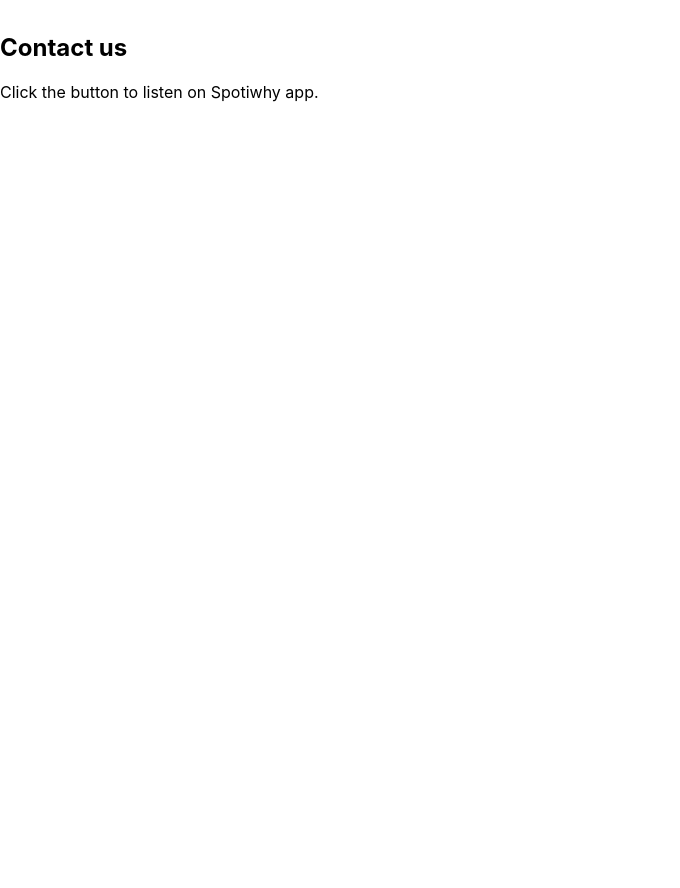
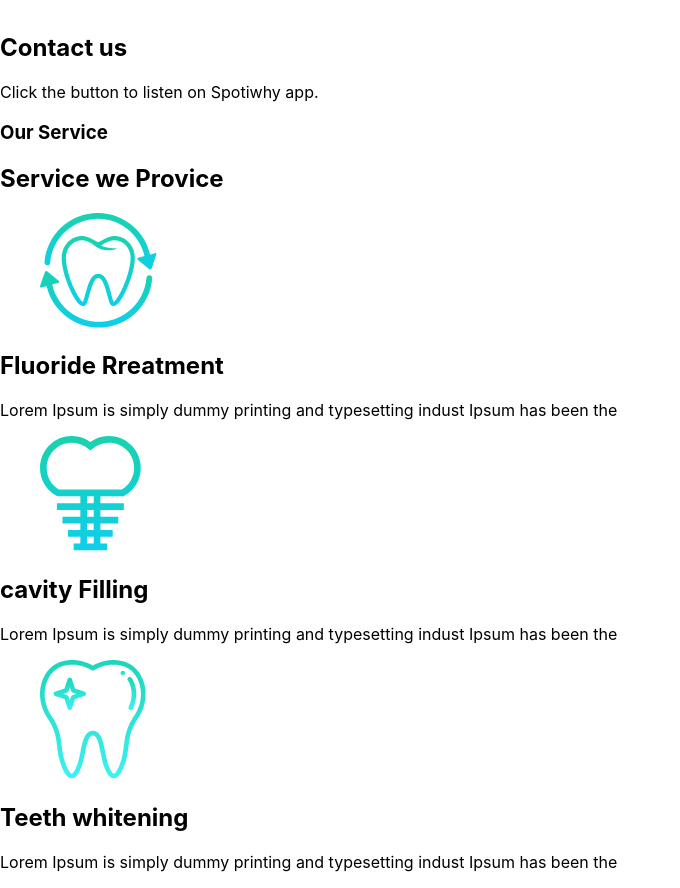
Before and after one commit to differentcoder/doctors-portal, a React (Create React App) app: page / in a window 1280 px wide. Shown: the part 2760-3648 px from the top of the page, without its empty margins (0-680 px from the left). Before the commit the page ends 2878 px from the top, so only its background shows below. Built offline with nearby package versions, Linux system fonts and the light colour scheme.

Commit message:
Service  update

```diff
--- a/src/Pages/Home/Banner.js
+++ b/src/Pages/Home/Banner.js
@@ -6,7 +6,7 @@
         <div className="hero min-h-screen">
             <div className="hero-content flex-col lg:flex-row-reverse">
 
-                <img src={chair} className="max-w-sm rounded-lg shadow-2xl" />
+                <img src={chair} className="max-w-sm rounded-lg shadow-2xl" alt='new' />
                 <div>
                     <h1 className="text-5xl font-bold">Your New Smile Starts Here</h1>
                     <p className="py-6">Lorem Ipsum is simply dummy text of the printing and typesetting industry. Lorem Ipsum has been the industry's standard dummy text ever since the</p>
--- a/src/Pages/Home/Home.js
+++ b/src/Pages/Home/Home.js
@@ -1,12 +1,14 @@
 import React from 'react';
 import Banner from './Banner';
 import Info from './Info';
+import Services from './Services';
 
 const Home = () => {
     return (
-        <div>
+        <div className='px-12'>
             <Banner></Banner>
             <Info></Info>
+            <Services></Services>
         </div>
     );
 };
--- /dev/null
+++ b/src/Pages/Home/Service.js
@@ -0,0 +1,20 @@
+import React from 'react';
+
+const Service = ({service}) => {
+
+    return (
+        <div>
+            <div className="card lg:max-w-lg bg-base-100 shadow-xl">
+            <figure className="px-10 pt-10">
+                <img src={service.img} alt="Shoes" className="rounded-xl" />
+            </figure>
+            <div className="card-body items-center text-center">
+                <h2 className="card-title">{service.name}</h2>
+                <p>{service.description}</p>
+            </div>
+            </div>
+        </div>
+    );
+};
+
+export default Service;
--- /dev/null
+++ b/src/Pages/Home/Services.js
@@ -0,0 +1,47 @@
+import React from 'react';
+import Service from './Service';
+import fluoride from '../../assets/images/fluoride.png'
+import cavity from '../../assets/images/cavity.png'
+import whitening from '../../assets/images/whitening.png'
+
+const Services = () => {
+    const services =[
+        {
+            _id:1,
+            name:'Fluoride Rreatment',
+            description : 'Lorem Ipsum is simply dummy printing and typesetting indust Ipsum has been the',
+            img : fluoride
+        },
+        {
+            _id:2,
+            name:'cavity Filling',
+            description : 'Lorem Ipsum is simply dummy printing and typesetting indust Ipsum has been the',
+            img : cavity
+        },
+        {
+            _id:3,
+            name:'Teeth whitening ',
+            description : 'Lorem Ipsum is simply dummy printing and typesetting indust Ipsum has been the',
+            img : whitening
+        },
+    ]
+    return (
+        <div className='my-28'>
+            <div className="text-center">
+                <h3 className='text-primary text-xl font-bold uppercase'>Our Service</h3>
+                <h2 className='text-4xl'>Service we Provice</h2>
+            </div>
+            <div className='grid sm:grid-cols-1 md:grid-cols-2 lg:grid-cols-3 gap-10'>
+                {
+                    services.map(service => <Service
+                    key={service._id}
+                    service={service}
+                        ></Service>)
+                }
+            </div>
+
+        </div>
+    );
+};
+
+export default Services;
```
